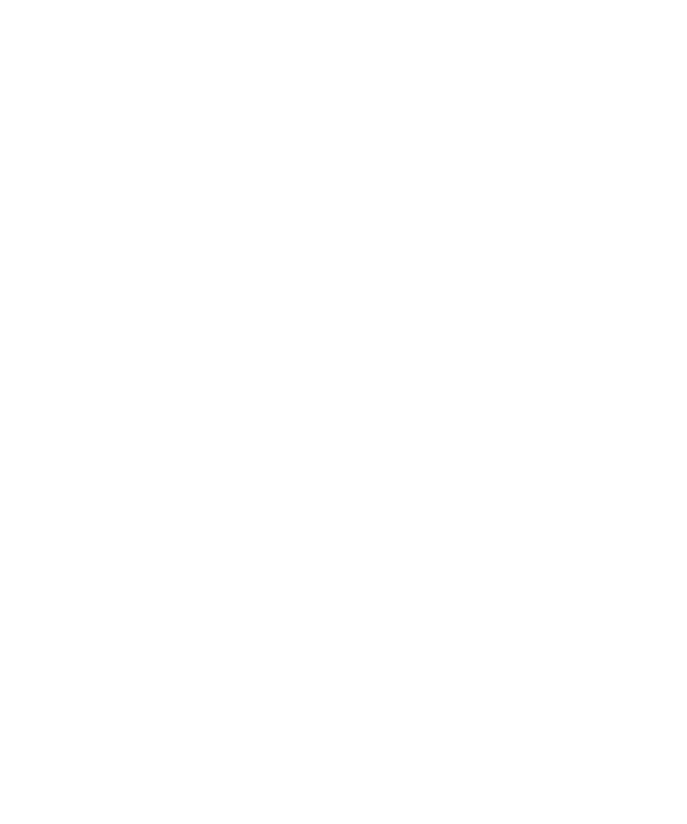
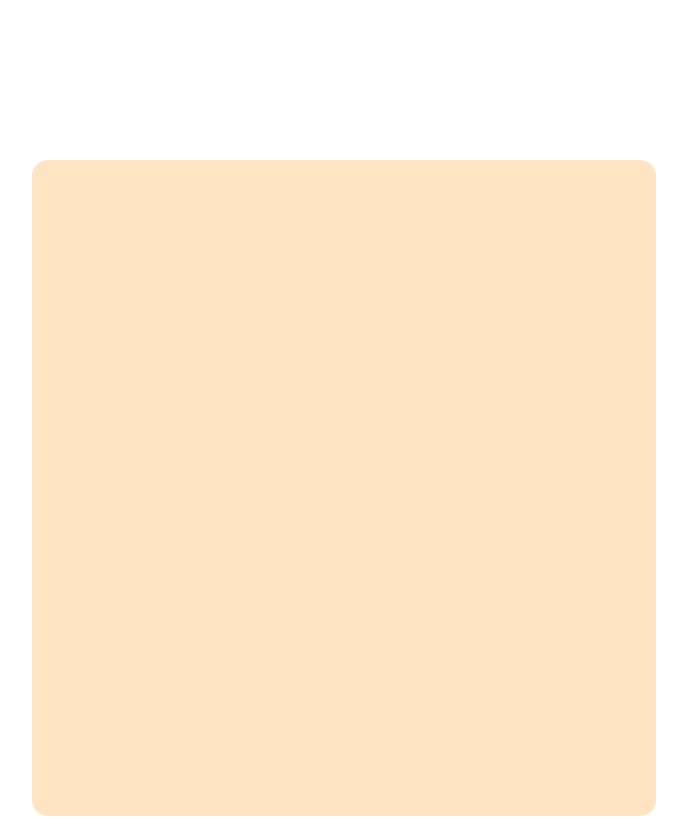
Before and after one commit to sumansur98/odin-calculator, a plain HTML site: page index.html in a window 1280 px wide. Shown: the whole page, without its empty margins (296-983 px from the left). Before the commit the page ends 800 px from the top, so only its background shows below. Drawn offline with Linux system fonts and the light colour scheme.

Commit message:
started building ui

```diff
--- a/index.html
+++ b/index.html
@@ -8,6 +8,19 @@
 </head>
 <body>
 
+    <div id="container">
+        <div id="calculator">
+            <div id="calculator-display">
+
+            </div>
+            <div id="calculator-body">
+
+            </div>
+        </div>
+
+    </div>
+
+
     <script src="script.js"></script>
 </body>
 </html>
--- a/style.css
+++ b/style.css
@@ -0,0 +1,14 @@
+#container{
+    display: flex;
+    justify-content: center;
+    align-items: center;
+    height: 100%;
+    margin-top: 10rem;
+}
+
+#calculator {
+    height: 41rem;
+    width: 39rem;
+    background-color: bisque;
+    border-radius: 1rem;
+}
```
